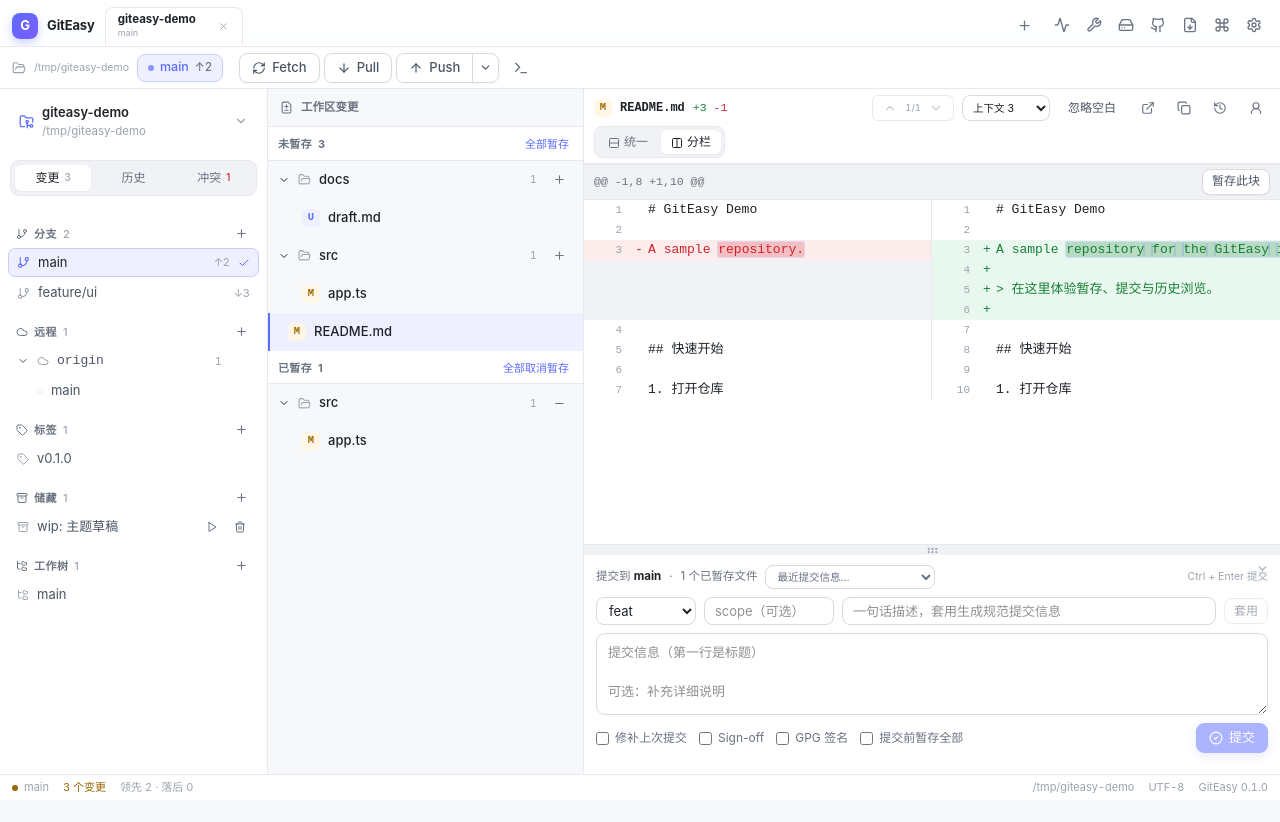
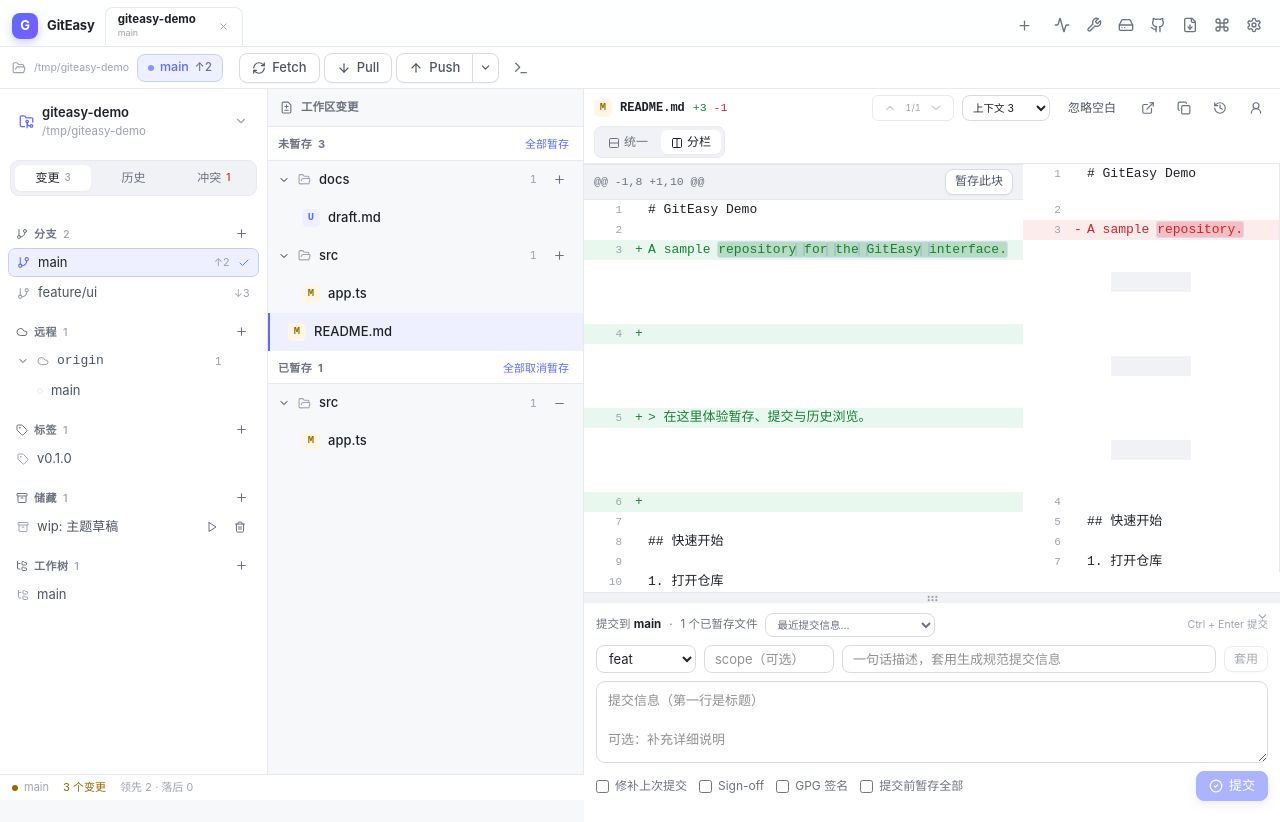
Before and after one commit to LatreviousYI/giteasy, a React (Vite) app: page / in a window 1280 px wide. Before the commit the page ends 800 px from the top, so only its background shows below. Built offline with nearby package versions, Linux system fonts and the light colour scheme.

Commit message:
fix: unify split diff horizontal scrolling

```diff
--- a/scripts/e2e.mjs
+++ b/scripts/e2e.mjs
@@ -91,6 +91,62 @@ try {
       .dispatchEvent(new MouseEvent('dblclick', { bubbles: true }));
   `)
 
+  await driver.findElement(By.css("[title='Diff 显示选项']")).click()
+  await driver.findElement(By.xpath("//button[contains(., '分栏视图')]")).click()
+  await driver.wait(until.elementLocated(By.css('.diff-split-grid')), 10_000)
+  await shot('light/history-split-1440.png', 1440, 900)
+  const splitLayoutMetrics = await driver.executeScript(`
+    const body = document.querySelector('.diff-body');
+    const grid = document.querySelector('.diff-split-grid');
+    return {
+      bodyWidth: body.clientWidth,
+      bodyScrollWidth: body.scrollWidth,
+      columns: getComputedStyle(grid).gridTemplateColumns
+    };
+  `)
+
+  const splitRow = await driver.findElement(By.css('.diff-split-cell .diff-line'))
+  const splitHeightBefore = await driver.executeScript(
+    "return document.querySelector('.diff-body').getBoundingClientRect().height"
+  )
+  await driver.actions().move({ origin: splitRow }).perform()
+  await driver.sleep(100)
+  const splitHeightAfter = await driver.executeScript(
+    "return document.querySelector('.diff-body').getBoundingClientRect().height"
+  )
+  if (Math.abs(splitHeightAfter - splitHeightBefore) > 1) {
+    throw new Error(
+      `Split diff height changed on hover: ${splitHeightBefore} -> ${splitHeightAfter}`
+    )
+  }
+
+  const splitScrollCheck = await driver.executeScript(`
+    const body = document.querySelector('.diff-body');
+    const grid = document.querySelector('.diff-split-grid');
+    const code = grid.querySelector('.diff-split-cell.left .code');
+    if (code) code.textContent = 'x'.repeat(500);
+    const innerScrollers = [grid, ...grid.querySelectorAll('*')].filter((element) => {
+      const style = getComputedStyle(element);
+      return style.overflowX === 'auto' || style.overflowX === 'scroll';
+    });
+    return {
+      bodyOverflowX: getComputedStyle(body).overflowX,
+      bodyHasHorizontalOverflow: body.scrollWidth > body.clientWidth,
+      innerScrollerCount: innerScrollers.length,
+      legacyHalfCount: document.querySelectorAll('.diff-split .half').length
+    };
+  `)
+  if (
+    splitScrollCheck.bodyOverflowX !== 'auto' ||
+    !splitScrollCheck.bodyHasHorizontalOverflow ||
+    splitScrollCheck.innerScrollerCount > 0 ||
+    splitScrollCheck.legacyHalfCount > 0
+  ) {
+    throw new Error(`Unexpected split diff scroll structure: ${JSON.stringify(splitScrollCheck)}`)
+  }
+  await driver.findElement(By.css("[title='Diff 显示选项']")).click()
+  await driver.findElement(By.xpath("//button[contains(., '统一视图')]")).click()
+
   await driver.findElement(By.css("[title='专注详情']")).click()
   await shot('light/history-focus-1440.png', 1440, 900)
   await driver.findElement(By.css("[title='显示提交列表']")).click()
@@ -127,6 +183,7 @@ try {
       fileRows: document.querySelectorAll('.file-row').length
     };
   `)
+  result.splitLayout = splitLayoutMetrics
   console.log(JSON.stringify(result, null, 2))
 } finally {
   await driver.quit()
--- a/src/features/diff/DiffViewer.tsx
+++ b/src/features/diff/DiffViewer.tsx
@@ -1,4 +1,4 @@
-import { useEffect, useMemo, useRef, useState } from 'react'
+import { Fragment, useEffect, useMemo, useRef, useState } from 'react'
 import {
   ChevronDown,
   ChevronUp,
@@ -340,6 +340,42 @@ export default function DiffViewer({
       </span>
     ))
   }
+  const renderSplitCell = (
+    entry: { line: DiffLine; index: number } | undefined,
+    side: 'left' | 'right',
+    hunkIndex: number
+  ) => {
+    if (!entry) {
+      return (
+        <div className={`diff-split-cell ${side} empty`}>
+          <div className="diff-line">
+            <span className="gutter" />
+            <span className="sign" />
+            <span className="code" />
+          </div>
+        </div>
+      )
+    }
+    const { line, index } = entry
+    return (
+      <div className={`diff-split-cell ${side}`}>
+        <div
+          className={`diff-line ${line.kind} ${
+            isSelected(hunkIndex, index) ? 'selected' : ''
+          }`}
+          onClick={() => toggleLine(hunkIndex, index, line)}
+        >
+          <span className="gutter">
+            {side === 'left' ? line.oldLineNo ?? '' : line.newLineNo ?? ''}
+          </span>
+          <span className="sign">
+            {line.kind === 'add' ? '+' : line.kind === 'del' ? '-' : ' '}
+          </span>
+          <span className="code">{renderCode(hunkIndex, line.content, index)}</span>
+        </div>
+      </div>
+    )
+  }
 
   return (
     <div className="diff-pane">
@@ -609,14 +645,21 @@ export default function DiffViewer({
                 </button>
               </div>
             )}
-            {visibleHunks.map((hunk, hunkIndex) => (
+            <div className={layout === 'split' ? 'diff-split-grid' : undefined}>
+              {visibleHunks.map((hunk, hunkIndex) => (
               <div
                 key={`${hunk.header}-${hunkIndex}`}
+                className={layout === 'split' ? 'diff-split-hunk' : undefined}
                 ref={(node) => {
-                  hunkRefs.current[hunkIndex] = node
+                  if (layout === 'unified') hunkRefs.current[hunkIndex] = node
                 }}
               >
-                <div className="hunk-head">
+                <div
+                  className="hunk-head"
+                  ref={(node) => {
+                    if (layout === 'split') hunkRefs.current[hunkIndex] = node
+                  }}
+                >
                   <span className="hunk-text mono">{hunk.header}</span>
                   {onApply && (
                     <div className="hunk-actions">
@@ -651,77 +694,14 @@ export default function DiffViewer({
                       </div>
                     ))
                   : buildSplit(hunk.lines).map((row, rowIndex) => (
-                      <div className="diff-split" key={rowIndex}>
-                        <div className="half">
-                          {row.left ? (
-                            <div
-                              className={`diff-line ${row.left.line.kind} ${
-                                isSelected(hunkIndex, row.left.index) ? 'selected' : ''
-                              }`}
-                              onClick={() =>
-                                toggleLine(hunkIndex, row.left!.index, row.left!.line)
-                              }
-                            >
-                              <span className="gutter">{row.left.line.oldLineNo ?? ''}</span>
-                              <span className="sign">
-                                {row.left.line.kind === 'del' ? '-' : ' '}
-                              </span>
-                              <span className="code">
-                                {renderCode(
-                                  hunkIndex,
-                                  row.left.line.content,
-                                  row.left.index
-                                )}
-                              </span>
-                            </div>
-                          ) : (
-                            <div
-                              className="diff-line"
-                              style={{ background: 'var(--bg-alt)' }}
-                            >
-                              <span className="gutter" />
-                              <span className="sign" />
-                              <span className="code" />
-                            </div>
-                          )}
-                        </div>
-                        <div className="half">
-                          {row.right ? (
-                            <div
-                              className={`diff-line ${row.right.line.kind} ${
-                                isSelected(hunkIndex, row.right.index) ? 'selected' : ''
-                              }`}
-                              onClick={() =>
-                                toggleLine(hunkIndex, row.right!.index, row.right!.line)
-                              }
-                            >
-                              <span className="gutter">{row.right.line.newLineNo ?? ''}</span>
-                              <span className="sign">
-                                {row.right.line.kind === 'add' ? '+' : ' '}
-                              </span>
-                              <span className="code">
-                                {renderCode(
-                                  hunkIndex,
-                                  row.right.line.content,
-                                  row.right.index
-                                )}
-                              </span>
-                            </div>
-                          ) : (
-                            <div
-                              className="diff-line"
-                              style={{ background: 'var(--bg-alt)' }}
-                            >
-                              <span className="gutter" />
-                              <span className="sign" />
-                              <span className="code" />
-                            </div>
-                          )}
-                        </div>
-                      </div>
+                      <Fragment key={rowIndex}>
+                        {renderSplitCell(row.left, 'left', hunkIndex)}
+                        {renderSplitCell(row.right, 'right', hunkIndex)}
+                      </Fragment>
                     ))}
               </div>
-            ))}
+              ))}
+            </div>
           </>
         )}
       </div>
--- a/src/styles.css
+++ b/src/styles.css
@@ -1028,23 +1028,33 @@ button {
   color: var(--del-fg);
 }
 
-.diff-split {
+.diff-split-grid {
   display: grid;
-  grid-template-columns: 1fr 1fr;
+  grid-template-columns: repeat(2, minmax(min-content, 1fr));
+  width: 100%;
   min-width: 0;
-}
-.diff-split .half {
-  min-width: 0;
+  align-items: stretch;
+}
+.diff-split-hunk {
+  display: contents;
+}
+.diff-split-grid > .hunk-head {
+  grid-column: 1 / -1;
+}
+.diff-split-cell {
+  min-width: min-content;
   border-right: 1px solid var(--border);
-  overflow-x: auto;
-  overflow-y: hidden;
-}
-.diff-split .half:last-child {
+  overflow: visible;
+}
+.diff-split-cell.right {
   border-right: 0;
 }
-.diff-split .diff-line .code {
+.diff-split-cell .diff-line .code {
   white-space: pre;
   word-break: normal;
+}
+.diff-split-cell.empty .diff-line {
+  background: var(--bg-alt);
 }
 .diff-empty {
   padding: 16px;
```
Also changed, not shown: 6 other files (tests, documents, lock files or other folders).
